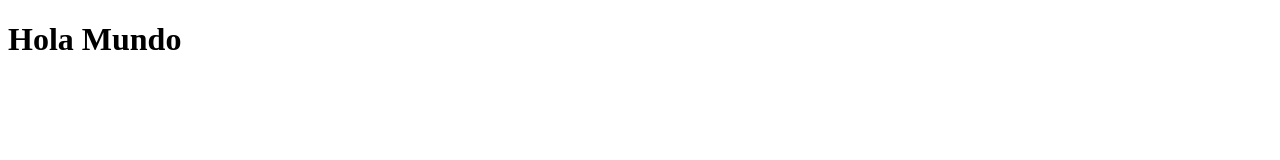
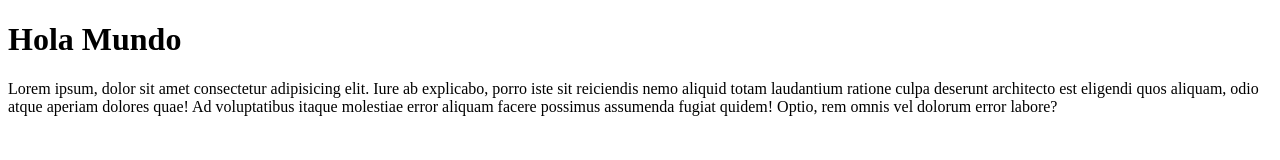
Before and after one commit to AustinAMTZ16/sergio, a plain HTML site: page index.html in a window 1280 px wide. Drawn offline with Linux system fonts and the light colour scheme.

Commit message:
Prueba de comunicación con servidor y git

```diff
--- a/index.html
+++ b/index.html
@@ -8,5 +8,6 @@
 </head>
 <body>
     <h1>Hola Mundo</h1>
+    <p>Lorem ipsum, dolor sit amet consectetur adipisicing elit. Iure ab explicabo, porro iste sit reiciendis nemo aliquid totam laudantium ratione culpa deserunt architecto est eligendi quos aliquam, odio atque aperiam dolores quae! Ad voluptatibus itaque molestiae error aliquam facere possimus assumenda fugiat quidem! Optio, rem omnis vel dolorum error labore?</p>
 </body>
 </html>
```
